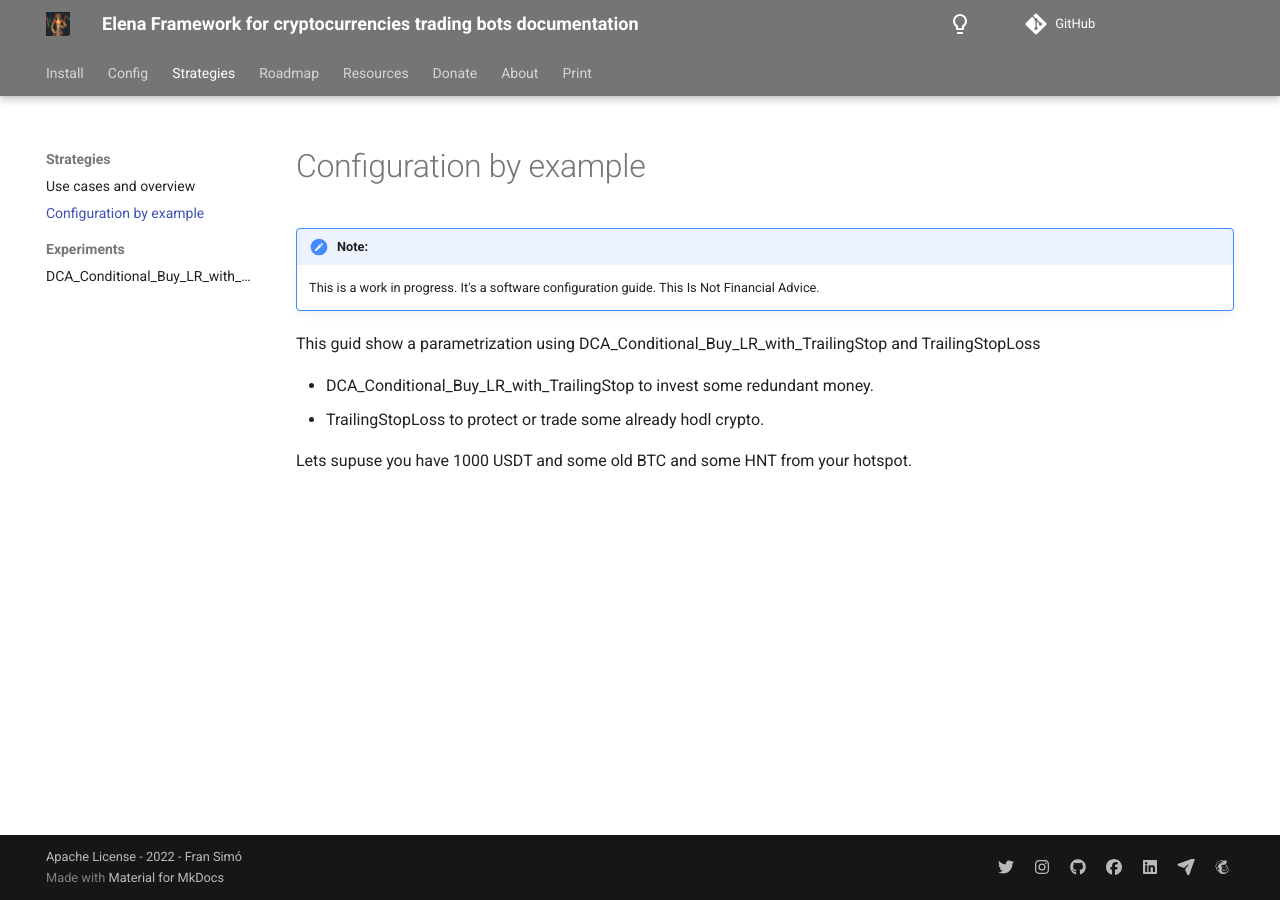
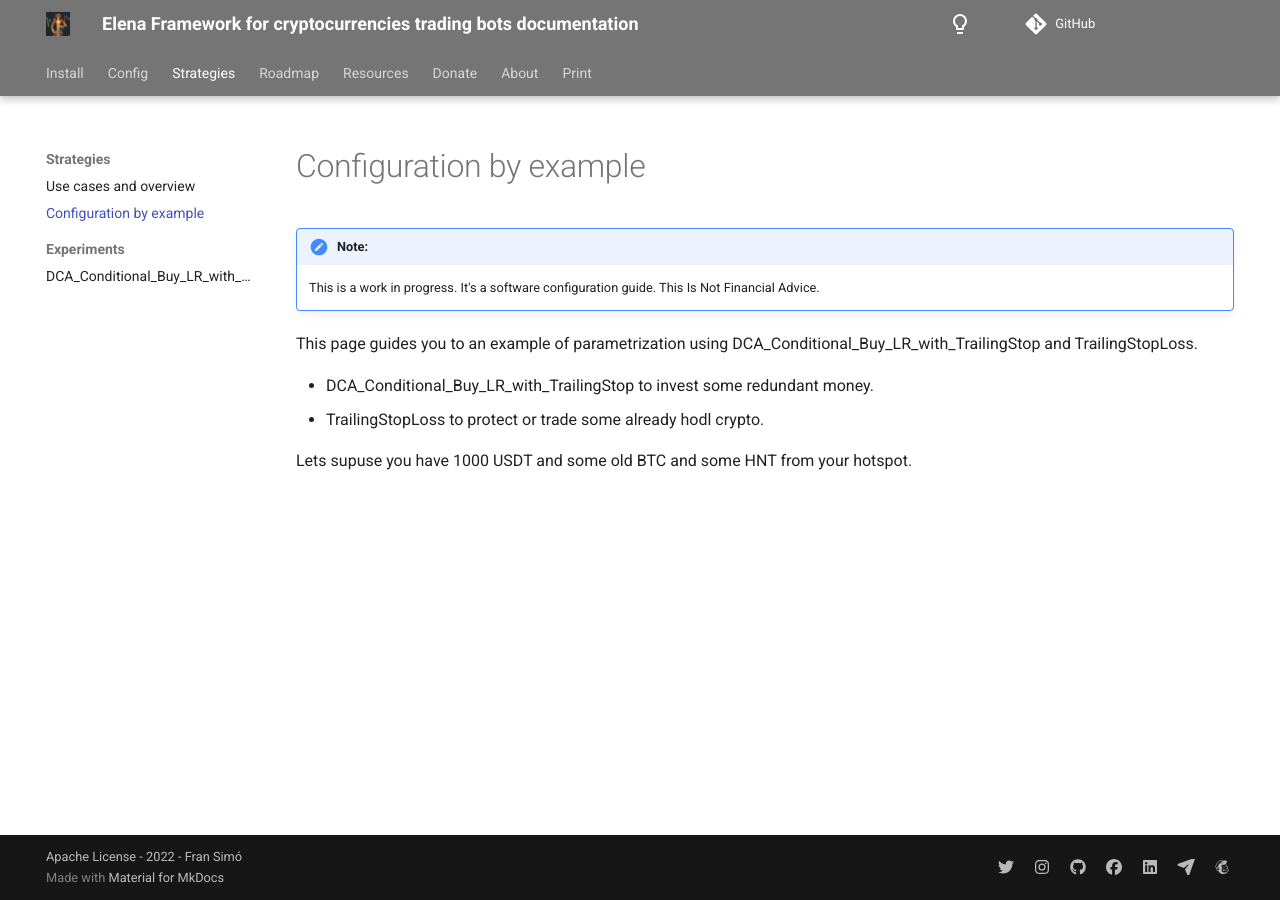
Before and after one commit to Pasta-fantasia/elena-docs, an MkDocs documentation site: the page built from docs/03_strategies/configuration_by_example.md, in a window 1280 px wide. Built offline with MkDocs 1.6.1 and Material for MkDocs 9.7.7, drawn with Linux system fonts in a browser that asks for light colours; comment, search, counter and statistics services are not loaded.

Commit message:
feat: docs

```diff
--- a/docs/03_strategies/configuration_by_example.md
+++ b/docs/03_strategies/configuration_by_example.md
@@ -4,7 +4,7 @@
     This is a work in progress. It's a software configuration guide. This Is Not Financial Advice.
 
 
-This guid show a parametrization using DCA_Conditional_Buy_LR_with_TrailingStop and TrailingStopLoss
+This page guides you to an example of parametrization using DCA_Conditional_Buy_LR_with_TrailingStop and TrailingStopLoss.
 
 - DCA_Conditional_Buy_LR_with_TrailingStop to invest some redundant money.
 - TrailingStopLoss to protect or trade some already hodl crypto.
```
